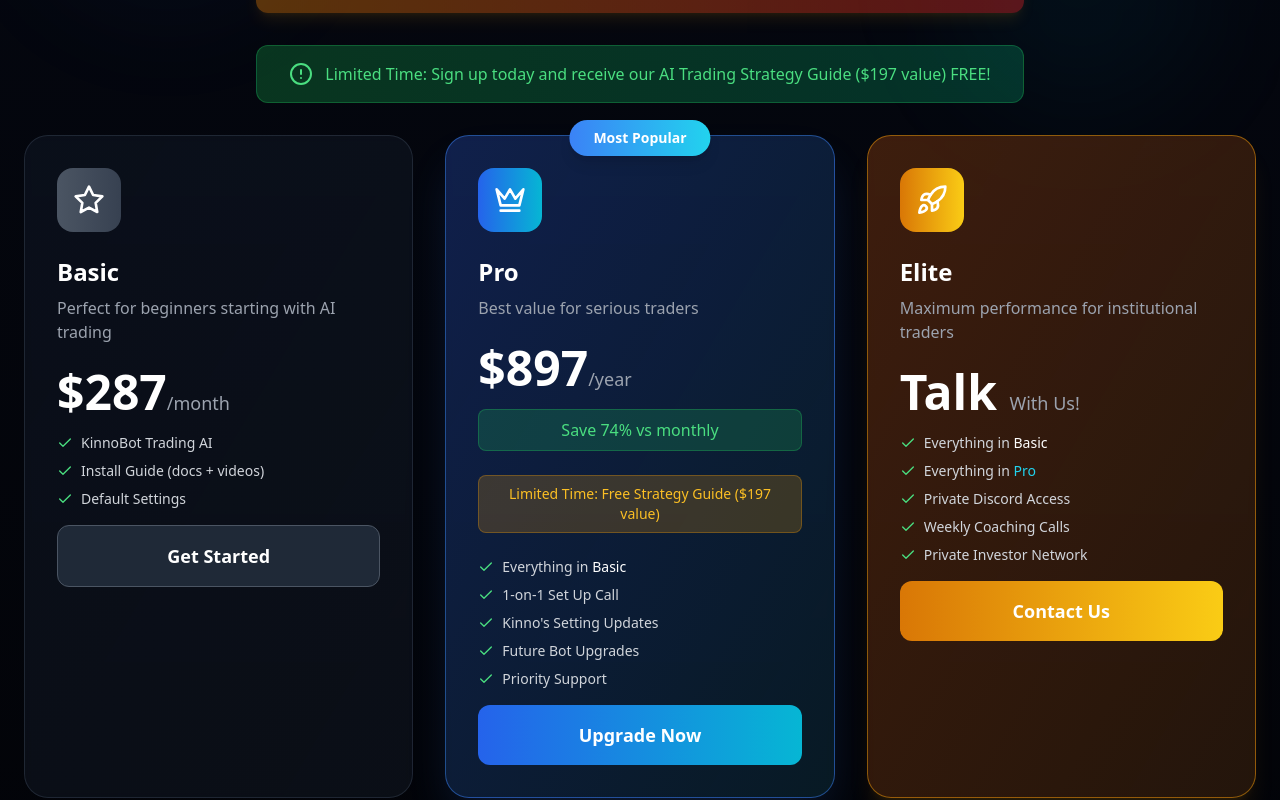
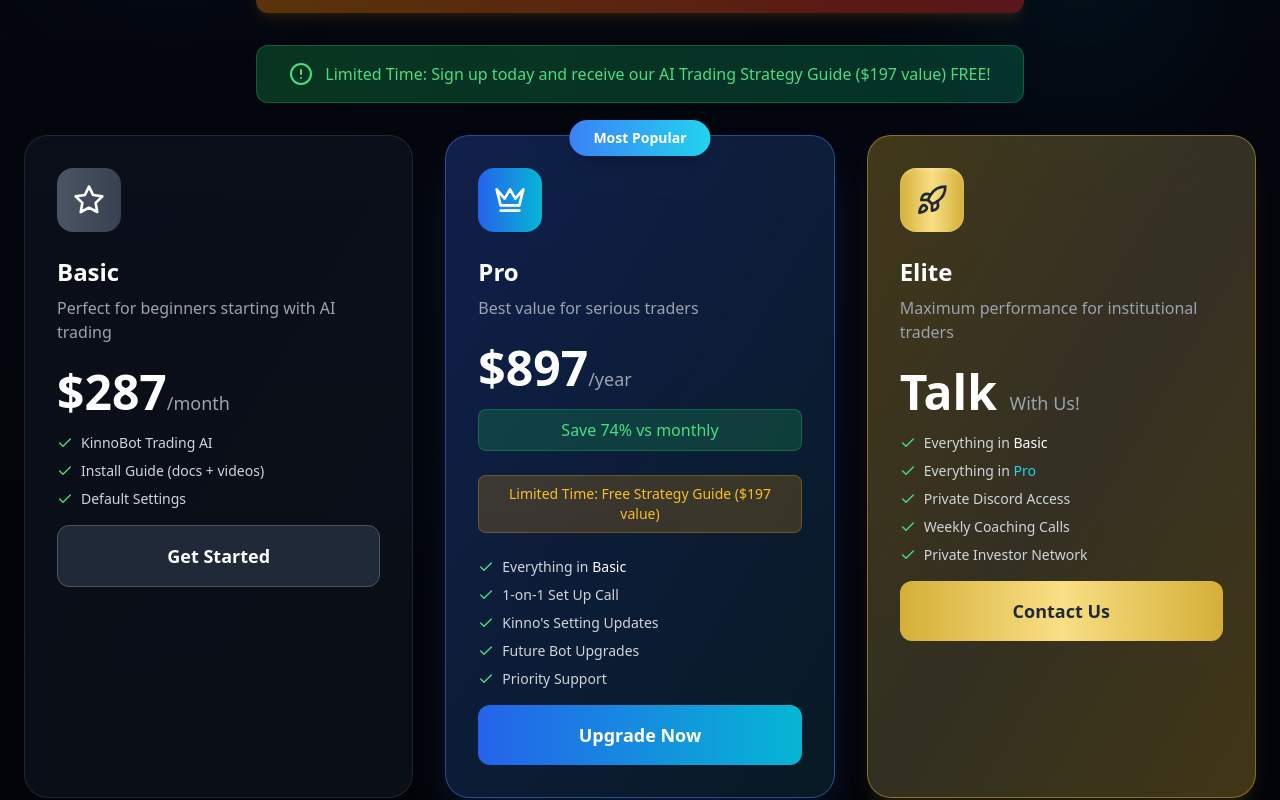
Before and after one commit to teDdyMucho/kinnoV2, a React (Vite) app: page / in a window 1280 px wide. Shown: the part 4180-4980 px from the top of the page. Built offline with nearby package versions, Linux system fonts and the light colour scheme.

Commit message:
Implement a metallic gold color theme for the 'Elite' feature

```diff
--- a/src/components/Pricing.tsx
+++ b/src/components/Pricing.tsx
@@ -111,8 +111,8 @@
       ],
       featuresType: "Pro",
       popular: false,
-      gradient: "from-amber-600 to-yellow-400",
-      hoverGradient: "hover:from-amber-700 hover:to-yellow-500",
+      gradient: "from-[#d4af37] via-[#f9df85] to-[#d4af37]",
+      hoverGradient: "hover:from-[#d4af37] hover:via-[#f9df85] hover:to-[#d4af37]",
       cta: "Contact Us"
     }
   ];
@@ -222,15 +222,15 @@
                     plan.popular
                       ? 'bg-gradient-to-br from-blue-900/50 to-cyan-900/30 border-blue-500/50 shadow-2xl shadow-blue-500/20'
                       : plan.name === "Elite"
-                        ? 'bg-gradient-to-br from-amber-900/50 to-yellow-900/30 border-amber-500/50 shadow-xl shadow-amber-500/10'
+                        ? 'bg-gradient-to-br from-[#d4af37]/30 via-[#f9df85]/20 to-[#d4af37]/30 border-[#d4af37]/50 shadow-xl shadow-[#d4af37]/10'
                         : 'bg-gradient-to-br from-gray-900/50 to-gray-800/30 border-gray-700/50'
                   } ${
                     index === currentCardIndex
                       ? 'z-10 scale-100 opacity-100'
                       : index === currentCardIndex - 1
-                        ? 'z-5 scale-90 opacity-20 -translate-x-[70%] rotate-[-5deg] blur-[1px]'
+                        ? 'z-5 scale-90 opacity-50 -translate-x-[70%] rotate-[-5deg] blur-[1px]'
                       : index === currentCardIndex + 1
-                        ? 'z-5 scale-90 opacity-20 translate-x-[70%] rotate-[5deg] blur-[1px]'
+                        ? 'z-5 scale-90 opacity-50 translate-x-[70%] rotate-[5deg] blur-[1px]'
                       : index < currentCardIndex
                         ? 'z-0 scale-80 opacity-0 -translate-x-[200%]'
                         : index > currentCardIndex
@@ -256,8 +256,8 @@
                   )}
 
                   <div className="relative z-10">
-                    <div className={`w-12 h-12 rounded-xl bg-gradient-to-r ${plan.gradient} p-3 mb-4`}>
-                      <plan.icon className="w-6 h-6 text-white" />
+                    <div className={`w-12 h-12 rounded-xl bg-gradient-to-r ${plan.gradient} p-3 mb-4 ${plan.name === "Elite" ? 'shadow-inner shadow-white/20' : ''}`}>
+                      <plan.icon className={`w-6 h-6 ${plan.name === "Elite" ? 'text-gray-800' : 'text-white'}`} />
                     </div>
 
                     <h3 className="text-xl font-bold text-white mb-1">{plan.name}</h3>
@@ -322,7 +322,7 @@
                       plan.popular
                         ? 'bg-gradient-to-r from-blue-600 to-cyan-500 text-white animate-pulse-slow'
                         : plan.name === "Elite"
-                          ? 'bg-gradient-to-r from-amber-600 to-yellow-400 text-white'
+                          ? 'bg-gradient-to-r from-[#d4af37] via-[#f9df85] to-[#d4af37] text-gray-800 font-semibold'
                           : 'bg-gray-800 text-white border border-gray-600'
                     }`}>
                       {plan.cta}
@@ -412,7 +412,7 @@
                 plan.popular
                   ? 'bg-gradient-to-br from-blue-900/50 to-cyan-900/30 border-blue-500/50 shadow-2xl shadow-blue-500/20'
                   : plan.name === "Elite"
-                    ? 'bg-gradient-to-br from-amber-900/50 to-yellow-900/30 border-amber-500/50 shadow-xl shadow-amber-500/10 hover:shadow-2xl hover:shadow-amber-500/20'
+                    ? 'bg-gradient-to-br from-[#d4af37]/30 via-[#f9df85]/20 to-[#d4af37]/30 border-[#d4af37]/50 shadow-xl shadow-[#d4af37]/10 hover:shadow-2xl hover:shadow-[#d4af37]/20'
                     : 'bg-gradient-to-br from-gray-900/50 to-gray-800/30 border-gray-700/50 hover:border-blue-500/30'
               }`}
               style={{ animationDelay: `${index * 200}ms` }}
@@ -426,8 +426,8 @@
               )}
 
               <div className="relative z-10">
-                <div className={`w-16 h-16 rounded-2xl bg-gradient-to-r ${plan.gradient} p-4 mb-6 group-hover:scale-110 transition-transform duration-300`}>
-                  <plan.icon className="w-8 h-8 text-white" />
+                <div className={`w-16 h-16 rounded-2xl bg-gradient-to-r ${plan.gradient} p-4 mb-6 group-hover:scale-110 transition-transform duration-300 ${plan.name === "Elite" ? 'shadow-inner shadow-white/20' : ''}`}>
+                  <plan.icon className={`w-8 h-8 ${plan.name === "Elite" ? 'text-gray-800' : 'text-white'}`} />
                 </div>
 
                 <h3 className="text-2xl font-bold text-white mb-2">{plan.name}</h3>
@@ -501,7 +501,7 @@
                   plan.popular
                     ? 'bg-gradient-to-r from-blue-600 to-cyan-500 text-white hover:shadow-2xl hover:shadow-blue-500/25 animate-pulse-slow'
                     : plan.name === "Elite"
-                      ? 'bg-gradient-to-r from-amber-600 to-yellow-400 text-white hover:shadow-2xl hover:shadow-amber-500/25'
+                      ? 'bg-gradient-to-r from-[#d4af37] via-[#f9df85] to-[#d4af37] text-gray-800 font-semibold hover:shadow-2xl hover:shadow-[#d4af37]/25'
                       : 'bg-gray-800 text-white hover:bg-gray-700 border border-gray-600 hover:border-blue-500'
                 }`}>
                   {plan.cta}
```
